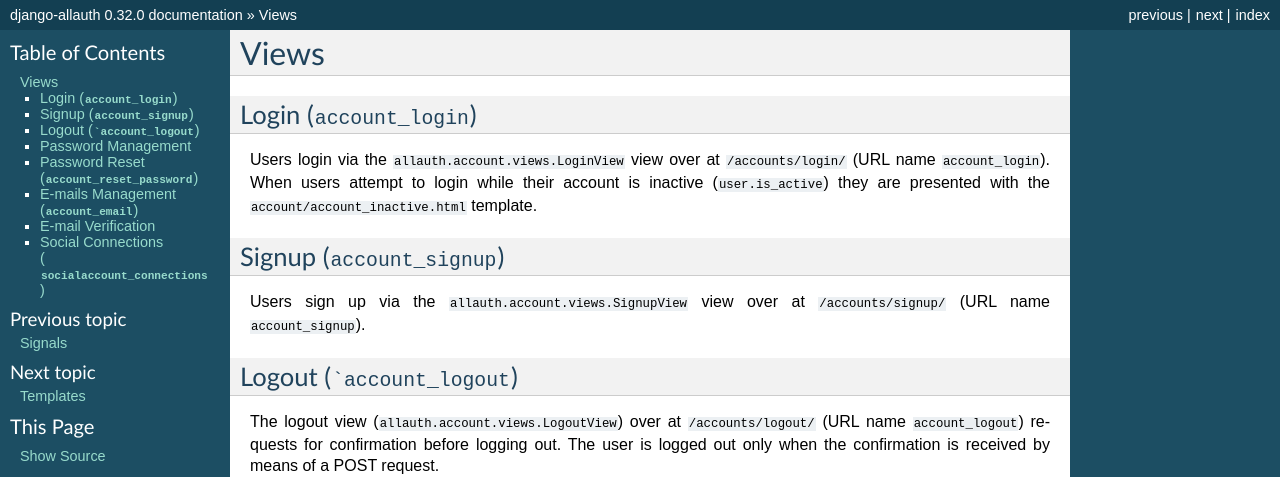
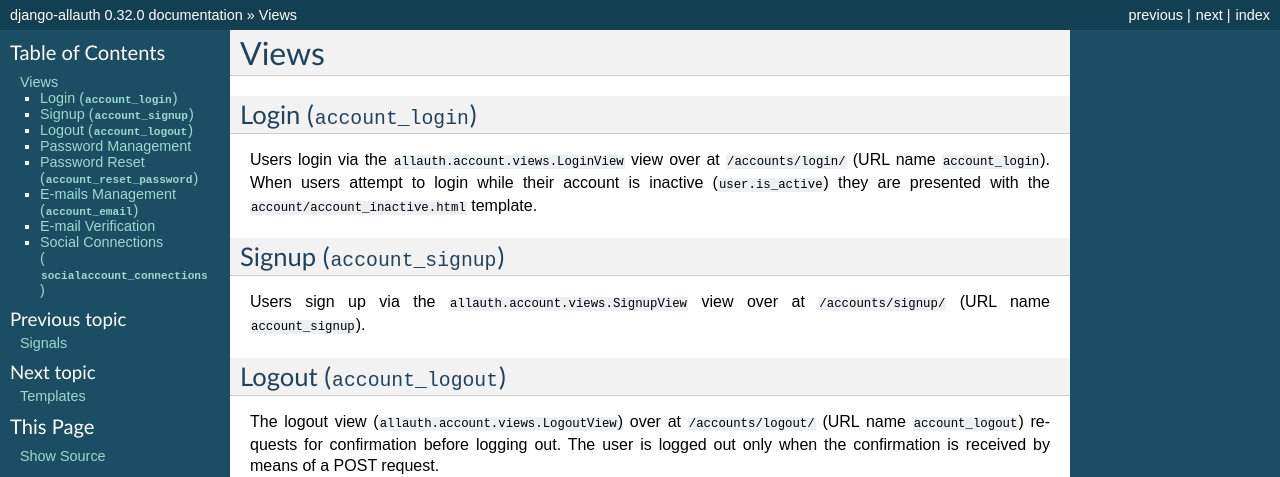
Before and after one commit to mindfulMachineLath/Django-authsystem, a Sphinx documentation site: the page built from docs/views.rst, in a window 1280 px wide. Shown: the top 477 px of the page. Built offline with Sphinx 7.4.7, drawn with Linux system fonts in a browser that asks for light colours.

````diff
--- a/docs/views.rst
+++ b/docs/views.rst
@@ -17,7 +17,7 @@ Users sign up via the ``allauth.account.views.SignupView`` view over at
 ``/accounts/signup/`` (URL name ``account_signup``).
 
 
-Logout (```account_logout``)
+Logout (``account_logout``)
 ----------------------------
 
 The logout view (``allauth.account.views.LogoutView``) over at
````
